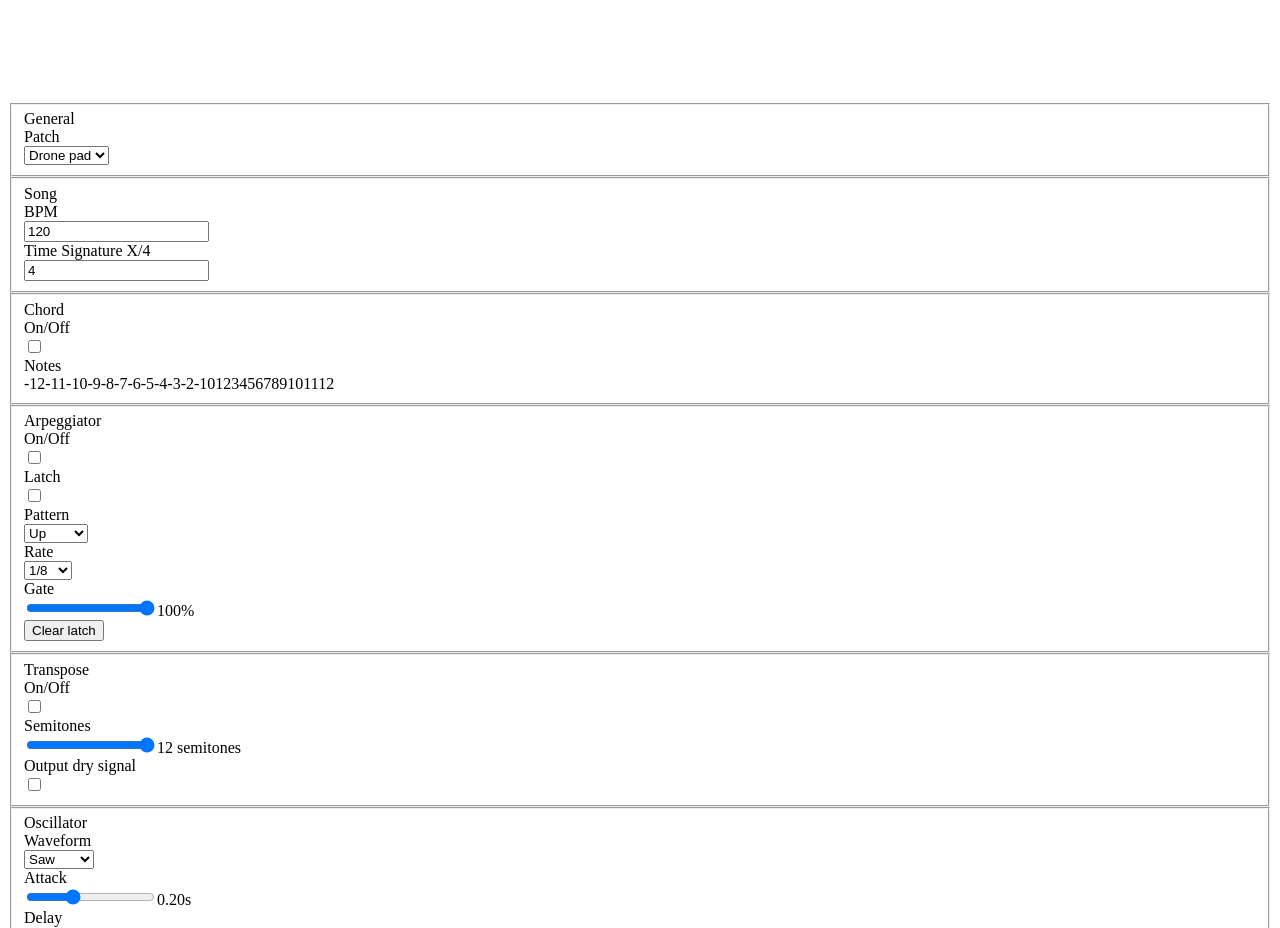
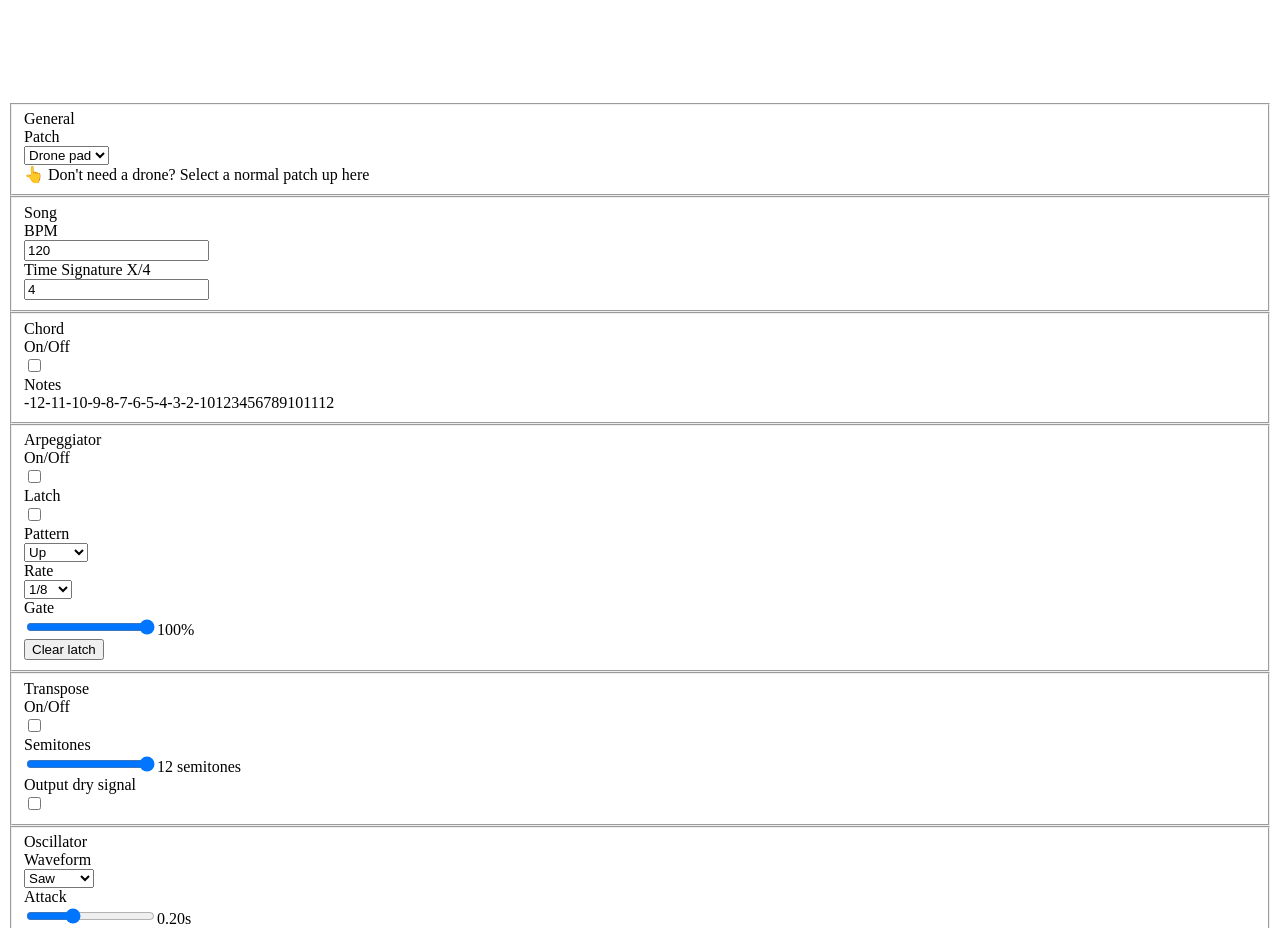
Before and after one commit to xow/ambience, a Next.js app: page / in a window 1280 px wide. Shown: the part 5320-6248 px from the top of the page. Built offline with nearby package versions, Linux system fonts and the light colour scheme.

Commit message:
Add quick message

```diff
--- a/src/components/Controls/General.tsx
+++ b/src/components/Controls/General.tsx
@@ -1,4 +1,4 @@
-import { useContext } from 'react';
+import { useContext, useState } from 'react';
 import { Patches, presets } from '../../DAW/Presets';
 import { SynthParametersContext } from '../../pages';
 import PluginControl from './PluginControl';
@@ -7,9 +7,13 @@ import Select from '../Util/Select';
 
 function General() {
   const { dawSettings, setDawSettings } = useContext(SynthParametersContext);
+  const [shownMessage, setShownMessage] = useState(false);
+
   return (
     <>
       <PluginControl pluginName="General" defaultToOpen={true}>
+        <div className="flex-col space-y-4">
+          <div className="flex-grow w-36">
             <Select<Patches>
               label="Patch"
               options={{
@@ -17,8 +21,18 @@ function General() {
                 dronePad: presets.dronePad.name,
               }}
               value={dawSettings.id}
-          onChange={value => setDawSettings(presets[value])}
+              onChange={value => {
+                setDawSettings(presets[value]);
+                setShownMessage(true);
+              }}
             />
+          </div>
+          {!shownMessage && (
+            <div className="flex-grow text-sm bg-green-100 rounded-md p-2 w-full">
+              👆 Don't need a drone? Select a normal patch up here
+            </div>
+          )}
+        </div>
       </PluginControl>
       <PluginControl pluginName="Song">
         <div className="flex-col space-y-4">
--- a/src/components/Controls/PluginControl.tsx
+++ b/src/components/Controls/PluginControl.tsx
@@ -9,7 +9,7 @@ interface IProps {
 function PluginControl({ children, pluginName, defaultToOpen }: IProps) {
   const [isOpen, setIsOpen] = useState(defaultToOpen !== false);
   return (
-    <fieldset className="bg-white m-4 shadow-md p-4 rounded-lg">
+    <fieldset className="bg-white m-4 flex-1 shadow-md p-4 rounded-lg">
       <div
         className="text-gray-400 cursor-pointer w-full text-xs uppercase mb-2"
         onClick={() => setIsOpen(!isOpen)}
--- a/src/components/Controls/SynthControls.tsx
+++ b/src/components/Controls/SynthControls.tsx
@@ -14,7 +14,7 @@ interface IProps {
 
 function SynthControls({ controls }: IProps) {
   return (
-    <div className="flex w-full overflow-x-scroll">
+    <div className="flex flex-wrap">
       <General />
       <Chord />
       <Arpeggiator controls={controls} />
--- a/src/pages/index.tsx
+++ b/src/pages/index.tsx
@@ -46,7 +46,7 @@ function HomePage() {
             </div>
             <Keyboard handleClickKey={controls.handleClickKey} />
             <div className="bg-gray-50 shadow-md">
-              <div className="m-auto mt-8">
+              <div className="max-w-4xl m-auto mt-8">
                 <SynthControls controls={controls} />
               </div>
             </div>
```
Lines whose indentation alone changed are shown as unchanged.
